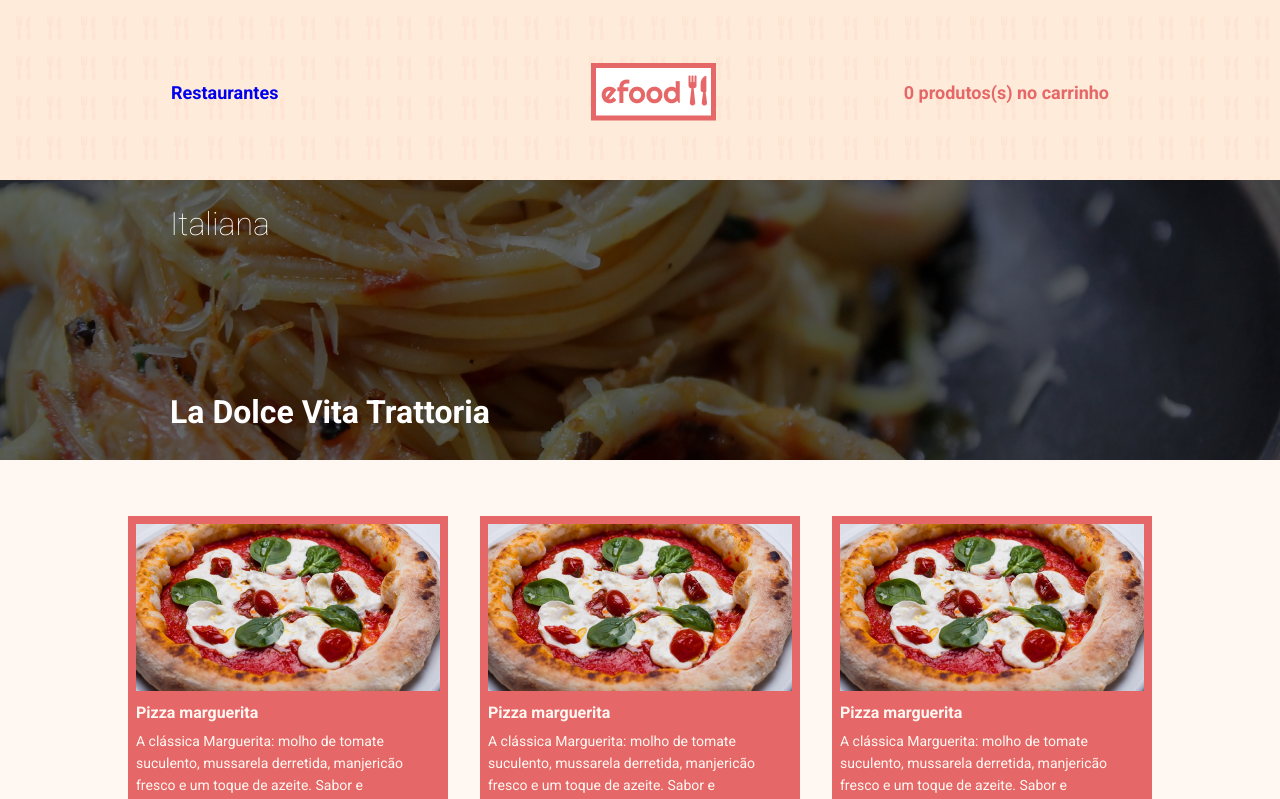
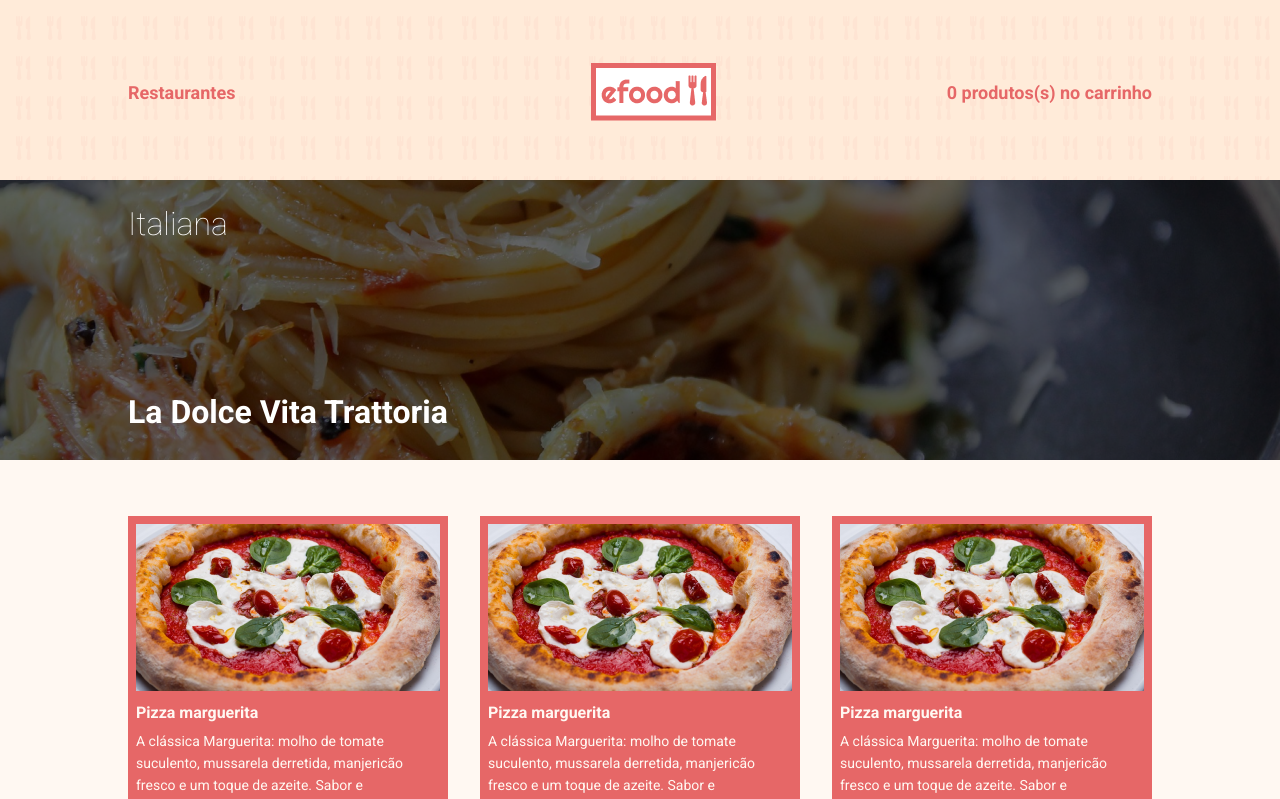
Before and after one commit to jeancasimiro/efood, a React (Create React App) app: page /trattoria in a window 1280 px wide. Shown: the top 799 px of the page. Built offline with nearby package versions, Linux system fonts and the light colour scheme.

Commit message:
alterações requisitadas

```diff
--- a/src/components/HeaderSec/index.tsx
+++ b/src/components/HeaderSec/index.tsx
@@ -1,17 +1,19 @@
 import { Link } from 'react-router-dom'
 
-import { Back, Logo, Restaurantes, Carrinho } from './styles'
+import { Back, Logo, Restaurantes, Carrinho, Container } from './styles'
 
 import fundo from '../../assets/images/Vector.png'
 import logo from '../../assets/images/logo.png'
 
 const HeaderSec = () => (
   <Back style={{ backgroundImage: `url(${fundo})` }}>
-    <Restaurantes href="/">Restaurantes</Restaurantes>
-    <Link to="/">
-      <Logo src={logo} alt="Efood" />
-    </Link>
-    <Carrinho>0 produtos(s) no carrinho</Carrinho>
+    <Container>
+      <Restaurantes href="/">Restaurantes</Restaurantes>
+      <Link to="/">
+        <Logo src={logo} alt="Efood" />
+      </Link>
+      <Carrinho>0 produtos(s) no carrinho</Carrinho>
+    </Container>
   </Back>
 )
 
--- a/src/components/HeaderSec/styles.ts
+++ b/src/components/HeaderSec/styles.ts
@@ -1,25 +1,29 @@
 import styled from 'styled-components'
+import { cores } from '../../styles'
 
 export const Back = styled.div`
+  height: 180px;
+`
+export const Container = styled.div`
   display: flex;
+  max-width: 1024px;
+  margin: 0 auto;
   justify-content: space-between;
-  height: 180px;
 `
 
 export const Logo = styled.img`
+  position: absolute;
   padding-top: 63px;
-  position: absolute;
 `
 
 export const Restaurantes = styled.a`
   padding-top: 82px;
-  padding-left: 171px;
+  font-size: 18px;
+  font-weight: bold;
+  color: ${cores.salmao};
+`
+export const Carrinho = styled.p`
+  padding-top: 82px;
   font-size: 18px;
   font-weight: bold;
 `
-export const Carrinho = styled.p`
-  padding-top: 82px;
-  padding-right: 171px;
-  font-size: 18px;
-  font-weight: bold;
-`
--- a/src/components/Hero/index.tsx
+++ b/src/components/Hero/index.tsx
@@ -1,11 +1,13 @@
 import italianaFundo from '../../assets/images/image2.png'
-import { Back, Culinaria, Overlay, Restaurante } from './styles'
+import { Back, Culinaria, Overlay, Restaurante, Container } from './styles'
 
 const Hero = () => (
   <Back style={{ backgroundImage: `url(${italianaFundo})` }}>
     <Overlay>
-      <Culinaria>Italiana</Culinaria>
-      <Restaurante>La Dolce Vita Trattoria</Restaurante>
+      <Container>
+        <Culinaria>Italiana</Culinaria>
+        <Restaurante>La Dolce Vita Trattoria</Restaurante>
+      </Container>
     </Overlay>
   </Back>
 )
--- a/src/components/Hero/styles.ts
+++ b/src/components/Hero/styles.ts
@@ -5,23 +5,25 @@ export const Back = styled.div`
   background-size: cover;
   background-position: center center;
 `
+export const Container = styled.div`
+  max-width: 1024px;
+  margin: 0 auto;
+`
+
+export const Overlay = styled.h2`
+  height: 100%;
+  backdrop-filter: brightness(40%);
+`
 
 export const Culinaria = styled.h2`
   color: #fff;
   font-weight: 100;
   font-size: 32px;
   padding-top: 25px;
-  padding-left: 170px;
 `
 export const Restaurante = styled.h2`
   color: #fff;
   font-weight: 900;
   font-size: 32px;
   padding-top: 150px;
-  padding-left: 170px;
 `
-
-export const Overlay = styled.h2`
-  height: 100%;
-  backdrop-filter: brightness(40%);
-`
--- a/src/components/Restaurantes/styles.ts
+++ b/src/components/Restaurantes/styles.ts
@@ -54,13 +54,18 @@ export const TituloNota = styled.div`
   }
 `
 export const Botao = styled.button`
+  text-decoration: none;
   background-color: ${cores.salmao};
   color: ${cores.begeClaro};
-  font-weight: 500;
+  font-weight: 700;
   border: none;
   padding: 4px 6px;
   font-size: 14px;
   margin: 8px;
+
+  a {
+    color: ${cores.begeClaro};
+  }
 `
 
 export const Tag1 = styled.div`
```
